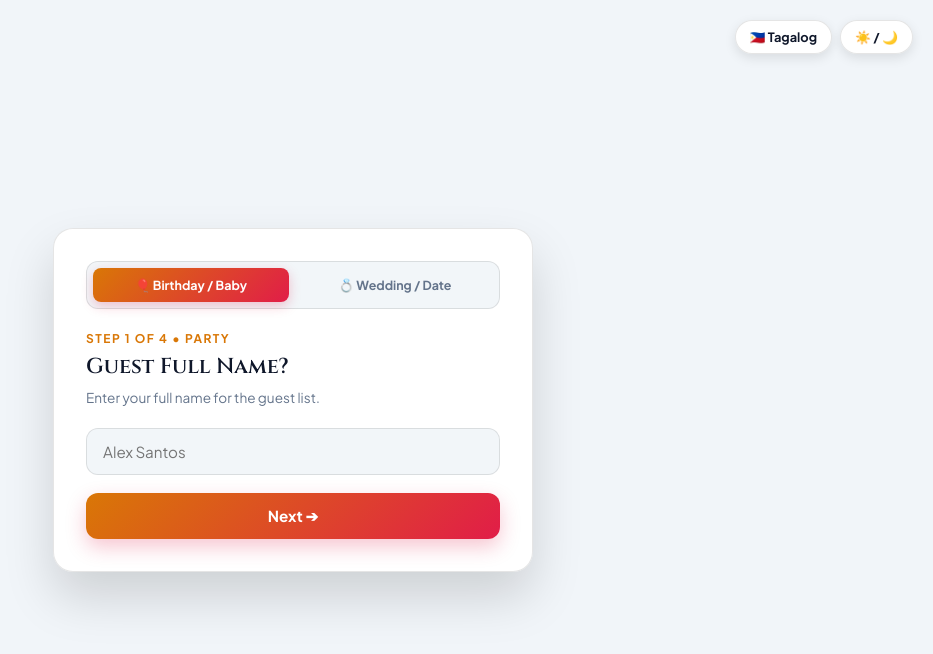
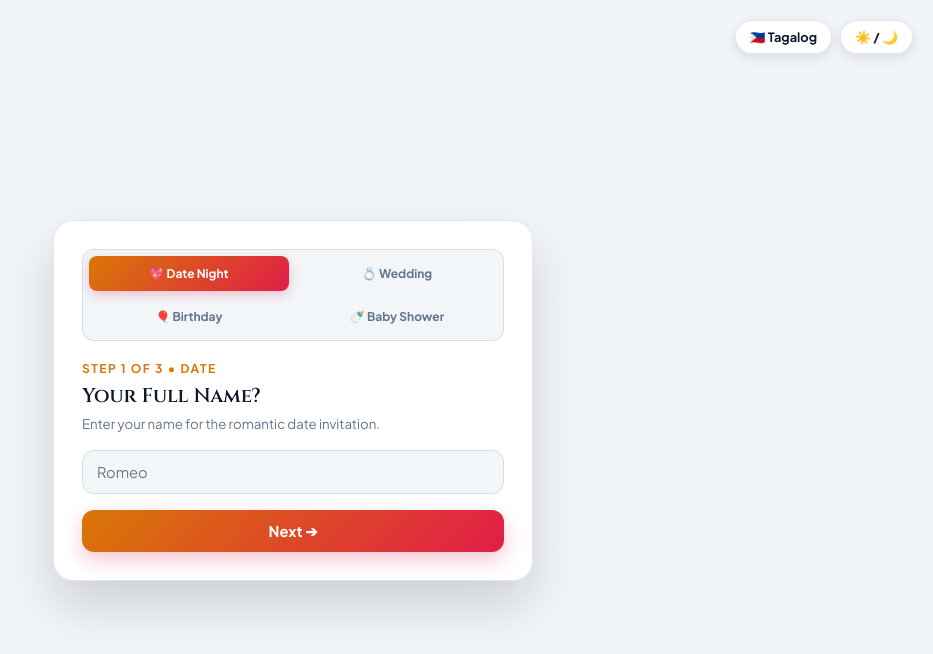
Before and after one commit to handlevault-official/crisp-gate-invite, a plain HTML site: page index.html in a window 1280 px wide. Both pictures are taken after a click on the element 640 px from the left and 400 px from the top of the page. Shown: the whole page, without its empty margins (347-1280 px from the left). Drawn offline with Linux system fonts and the light colour scheme.

Commit message:
Update index.html

```diff
--- a/index.html
+++ b/index.html
@@ -173,7 +173,7 @@
             backdrop-filter: blur(16px);
             border: 1px solid var(--border);
             border-radius: 20px;
-            padding: 32px;
+            padding: 28px;
             box-shadow: 0 25px 50px rgba(0, 0, 0, 0.15);
             animation: slideUp 0.5s ease forwards;
         }
@@ -183,6 +183,7 @@
             to { opacity: 1; transform: translateY(0); }
         }
 
+        /* 4-Button Grid for Separate Events */
         .mode-tabs {
             display: grid;
             grid-template-columns: repeat(2, 1fr);
@@ -190,7 +191,7 @@
             background: var(--input-bg);
             padding: 6px;
             border-radius: 12px;
-            margin-bottom: 22px;
+            margin-bottom: 20px;
             border: 1px solid var(--border);
         }
 
@@ -198,11 +199,12 @@
             background: transparent;
             border: none;
             color: var(--text-muted);
-            padding: 9px;
+            padding: 10px 8px;
             border-radius: 8px;
-            font-size: 0.78rem;
+            font-size: 0.75rem;
             font-weight: 700;
             cursor: pointer;
+            text-align: center;
         }
 
         .mode-btn.active {
@@ -222,27 +224,27 @@
 
         .question-title {
             font-family: 'Cinzel', serif;
-            font-size: 1.35rem;
+            font-size: 1.25rem;
             color: var(--text-main);
-            margin-bottom: 8px;
+            margin-bottom: 6px;
         }
 
         .question-desc {
-            font-size: 0.85rem;
+            font-size: 0.83rem;
             color: var(--text-muted);
-            margin-bottom: 22px;
+            margin-bottom: 18px;
         }
 
-        .form-group { margin-bottom: 18px; }
+        .form-group { margin-bottom: 16px; }
 
         input, select {
             width: 100%;
-            padding: 13px 16px;
+            padding: 12px 14px;
             background: var(--input-bg);
             border: 1px solid var(--border);
             border-radius: 12px;
             color: var(--text-main);
-            font-size: 0.95rem;
+            font-size: 0.92rem;
             outline: none;
         }
 
@@ -256,12 +258,12 @@
 
         .btn-next, .btn-back {
             flex: 1;
-            padding: 13px;
+            padding: 12px;
             border: none;
             border-radius: 12px;
             font-weight: 700;
             cursor: pointer;
-            font-size: 0.95rem;
+            font-size: 0.92rem;
         }
 
         .btn-next {
@@ -279,7 +281,7 @@
         .error-text {
             color: #e11d48;
             font-size: 0.82rem;
-            margin-top: 10px;
+            margin-top: 8px;
             font-weight: 600;
             text-align: center;
         }
@@ -375,16 +377,18 @@
         <div class="env-sub" data-i18n="envSub">Tap wax seal to open your invite envelope</div>
     </div>
 
-    <!-- STEP 2: STEP-BY-STEP SCREENING CARD -->
+    <!-- STEP 2: STEP-BY-STEP SCREENING CARD (SEPARATED EVENT TABS) -->
     <div class="gate-card hidden" id="stepGate">
         <div class="mode-tabs">
-            <button class="mode-btn active" id="tabParty" onclick="switchMode('party')">🎈 Birthday / Baby</button>
-            <button class="mode-btn" id="tabWedding" onclick="switchMode('wedding')">💍 Wedding / Date</button>
+            <button class="mode-btn active" id="tabDate" onclick="switchMode('date')">💖 Date Night</button>
+            <button class="mode-btn" id="tabWedding" onclick="switchMode('wedding')">💍 Wedding</button>
+            <button class="mode-btn" id="tabBirthday" onclick="switchMode('birthday')">🎈 Birthday</button>
+            <button class="mode-btn" id="tabBaby" onclick="switchMode('babyshower')">🍼 Baby Shower</button>
         </div>
 
-        <div class="step-indicator" id="stepIndicator">Step 1 of 4</div>
-        <div class="question-title" id="qTitle">Guest Full Name?</div>
-        <div class="question-desc" id="qDesc">Ilagay ang iyong buong pangalan para sa RSVP pass.</div>
+        <div class="step-indicator" id="stepIndicator">Step 1 of 3</div>
+        <div class="question-title" id="qTitle">Your Full Name?</div>
+        <div class="question-desc" id="qDesc">Ilagay ang iyong pangalan para sa imbitasyon.</div>
 
         <div class="form-group" id="inputContainer">
             <!-- Dynamically injected input per question -->
@@ -407,7 +411,6 @@
         <div class="ticket-box">
             <div class="ticket-row"><span class="t-label" data-i18n="lblGuest">Guest:</span><span class="t-val" id="resName"></span></div>
             <div class="ticket-row"><span class="t-label" data-i18n="lblEvent">Event Type:</span><span class="t-val" id="resEvent"></span></div>
-            <div class="ticket-row"><span class="t-label" data-i18n="lblSeats">Reserved Seats:</span><span class="t-val" id="resSeats"></span></div>
             <div class="ticket-row"><span class="t-label" data-i18n="lblStatus">Status:</span><span class="t-val" style="color: var(--emerald);" id="resStatus"></span></div>
             <div class="ticket-row"><span class="t-label" data-i18n="lblCode">Invitation Pass:</span><span class="t-val" style="color: var(--gold);" id="resCode"></span></div>
         </div>
@@ -416,7 +419,7 @@
     </div>
 
     <script>
-        // Multi-language dictionary
+        // Multi-language dictionary with separated events
         const langData = {
             en: {
                 envPrompt: "SPECIAL INVITATION",
@@ -427,68 +430,76 @@
                 successSub: "Your attendance has been successfully recorded.",
                 lblGuest: "Guest:",
                 lblEvent: "Event Type:",
-                lblSeats: "Reserved Seats:",
                 lblStatus: "Status:",
                 lblCode: "Invitation Pass:",
                 btnSave: "✨ Save Guest Invite Pass",
-                stepsParty: [
-                    { title: "Guest Full Name?", desc: "Enter your full name for the guest list.", placeholder: "Alex Santos" },
-                    { title: "Event Celebration Type?", desc: "Select which joyous occasion you are attending.", options: [
-                        {val: "Kids Birthday Party", text: "Kids Birthday Party 🎈"},
-                        {val: "Baby Shower Celebration", text: "Baby Shower Celebration 🍼"}
-                    ]},
-                    { title: "Number of Attending Guests?", desc: "How many people are coming with you?", placeholder: "Hal. 2 Adults, 1 Kid" },
-                    { title: "Special Dietary / Notes?", desc: "Any allergies or gift messages?", placeholder: "None / Best wishes!" }
+                stepsDate: [
+                    { title: "Your Full Name?", desc: "Enter your name for the romantic date invitation.", placeholder: "Romeo" },
+                    { title: "Preferred Date & Time?", desc: "When are we going out?", placeholder: "Friday, 7:00 PM" },
+                    { title: "Cuisine or Activity Choice?", desc: "What kind of date do you prefer?", placeholder: "Italian Dining & Stargazing" }
                 ],
                 stepsWedding: [
-                    { title: "Guest Full Name?", desc: "Enter your name as written on the invitation.", placeholder: "Maria Clara" },
-                    { title: "Ceremony & Date Type?", desc: "Select the formal event you are joining.", options: [
-                        {val: "Wedding Ceremony & Reception", text: "Wedding Ceremony & Reception 💍"},
-                        {val: "Special Romantic Date Night", text: "Special Romantic Date Night 🌹"}
+                    { title: "Guest Full Name?", desc: "Enter your name as written on the wedding invite.", placeholder: "Maria Clara" },
+                    { title: "Will you attend?", desc: "Confirm your presence at the ceremony.", options: [
+                        {val: "Attending Ceremony & Reception", text: "Attending Ceremony & Reception 💍"},
+                        {val: "Virtual Attendee", text: "Virtual Attendee 💻"}
                     ]},
-                    { title: "Table Seating Preference?", desc: "Choose your preferred seating group.", placeholder: "Family / Friends" },
-                    { title: "Confirmation Passcode?", desc: "Enter your RSVP code from the invite.", placeholder: "VIP-2026" }
+                    { title: "Table Seating Group?", desc: "Choose your preferred seating group.", placeholder: "Family / Friends" }
+                ],
+                stepsBirthday: [
+                    { title: "Guest Full Name?", desc: "Enter your name for the birthday party.", placeholder: "Alex Santos" },
+                    { title: "Age/Theme Milestone?", desc: "Which birthday celebration is this?", placeholder: "7th Birthday Party 🎈" },
+                    { title: "Number of Guests?", desc: "How many people are coming with you?", placeholder: "2 Adults, 1 Child" }
+                ],
+                stepsBaby: [
+                    { title: "Guest Full Name?", desc: "Enter your name for the baby shower.", placeholder: "Auntie Sarah" },
+                    { title: "Baby Shower Wish?", desc: "Send a sweet blessing for the baby.", placeholder: "Wishing you a healthy baby!" },
+                    { title: "Brought a Gift?", desc: "Optional gift confirmation.", placeholder: "Diapers / Baby Clothes" }
                 ]
             },
             tl: {
-                envPrompt: "SPECIAL INVITATION",
+                envPrompt: "ESPESYAL NA IMBITASYON",
                 envSub: "I-tap ang wax seal para buksan ang iyong imbitasyon",
                 btnBack: "Bumalik",
                 btnNext: "Susunod ➔",
                 successHeader: "Kumpirmado ang RSVP Mo!",
-                successSub: "Naitala na ang iyong pagdalo sa masayang okasyon.",
+                successSub: "Naitala na ang iyong pagdalo sa espesyal na okasyon.",
                 lblGuest: "Bisita:",
                 lblEvent: "Uri ng Okasyon:",
-                lblSeats: "Bilang ng Upuan:",
                 lblStatus: "Katayuan:",
                 lblCode: "Invitation Pass:",
                 btnSave: "✨ I-save ang Invite Pass",
-                stepsParty: [
-                    { title: "Buong Pangalan ng Bisita?", desc: "Ilagay ang iyong pangalan para sa listahan.", placeholder: "Alex Santos" },
-                    { title: "Uri ng Pagdiriwang?", desc: "Piliin kung saang party ka dadalo.", options: [
-                        {val: "Kids Birthday Party", text: "Birthday Party ng Bata 🎈"},
-                        {val: "Baby Shower Celebration", text: "Baby Shower Celebration 🍼"}
-                    ]},
-                    { title: "Ilan kayong Dadalo?", desc: "Ilan ang kasama mong pumunta?", placeholder: "Hal. 2 Matanda, 1 Bata" },
-                    { title: "May Alerhiya o Mensahe ba?", desc: "Mensahe para sa celebrant o notes.", placeholder: "Wala / Happy Birthday!" }
+                stepsDate: [
+                    { title: "Iyong Buong Pangalan?", desc: "Ilagay ang iyong pangalan para sa date imbitasyon.", placeholder: "Romeo" },
+                    { title: "Gusto mong Petsa at Oras?", desc: "Kailan tayo aalis para mag-date?", placeholder: "Biyernes, 7:00 PM" },
+                    { title: "Anong Klase ng Date?", desc: "Saan mo gustong pumunta o kumain?", placeholder: "Italian Food at Magandang Tanawin" }
                 ],
                 stepsWedding: [
-                    { title: "Buong Pangalan ng Bisita?", desc: "Ilagay ang iyong pangalan ayon sa imbitasyon.", placeholder: "Maria Clara" },
-                    { title: "Uri ng Pormal na Event?", desc: "Piliin ang okasyong iyong dadaluhan.", options: [
-                        {val: "Wedding Ceremony & Reception", text: "Kasal at Pagtanggap (Wedding) 💍"},
-                        {val: "Special Romantic Date Night", text: "Espesyal na Date Night 🌹"}
+                    { title: "Buong Pangalan ng Bisita?", desc: "Ilagay ang pangalan mo ayon sa wedding invite.", placeholder: "Maria Clara" },
+                    { title: "Dadalo ka ba sa Kasal?", desc: "Kumpirmahin ang iyong presensya.", options: [
+                        {val: "Attending Ceremony & Reception", text: "Dadalo sa Seremonya at Reception 💍"},
+                        {val: "Virtual Attendee", text: "Online nalang manonood 💻"}
                     ]},
-                    { title: "Saan mo gustong umupo?", desc: "Piliin ang iyong preferred seating group.", placeholder: "Pamilya / Kaibigan" },
-                    { title: "Confirmation Passcode?", desc: "Ilagay ang RSVP code na nakalagay sa invite.", placeholder: "VIP-2026" }
+                    { title: "Saan gustong umupo?", desc: "Piliin ang iyong seating group.", placeholder: "Pamilya / Kaibigan" }
+                ],
+                stepsBirthday: [
+                    { title: "Buong Pangalan ng Bisita?", desc: "Ilagay ang iyong pangalan para sa birthday.", placeholder: "Alex Santos" },
+                    { title: "Pangalan o Edad ng Celebrant?", desc: "Anong birthday party ito?", placeholder: "7th Birthday Party 🎈" },
+                    { title: "Ilan kayong Dadalo?", desc: "Ilan ang kasama mo?", placeholder: "2 Matanda, 1 Bata" }
+                ],
+                stepsBaby: [
+                    { title: "Buong Pangalan ng Bisita?", desc: "Ilagay ang iyong pangalan para sa baby shower.", placeholder: "Auntie Sarah" },
+                    { title: "Mensahe para kay Baby?", desc: "Mag-iwan ng magandang basbas.", placeholder: "Maging malusog sana si baby!" },
+                    { title: "Regalo para kay Baby?", desc: "Opsyonal na regalo.", placeholder: "Lampin / Damit para kay Baby" }
                 ]
             }
         };
 
         let currentLang = 'en';
         let currentTheme = 'light';
-        let mode = 'party'; // party or wedding
+        let mode = 'date'; // date, wedding, birthday, babyshower
         let step = 1;
-        let inviteDataUser = { name: '', eventType: '', seats: '' };
+        let inviteDataUser = { name: '', detail: '' };
 
         function toggleLang() {
             currentLang = currentLang === 'en' ? 'tl' : 'en';
@@ -521,13 +532,22 @@
             }, 600);
         }
 
-
         function switchMode(selectedMode) {
             mode = selectedMode;
             step = 1;
-            document.getElementById('tabParty').classList.toggle('active', mode === 'party');
+            document.getElementById('tabDate').classList.toggle('active', mode === 'date');
             document.getElementById('tabWedding').classList.toggle('active', mode === 'wedding');
+            document.getElementById('tabBirthday').classList.toggle('active', mode === 'birthday');
+            document.getElementById('tabBaby').classList.toggle('active', mode === 'babyshower');
             renderQuestion();
+        }
+
+        function getStepsList() {
+            const dict = langData[currentLang];
+            if (mode === 'date') return dict.stepsDate;
+            if (mode === 'wedding') return dict.stepsWedding;
+            if (mode === 'birthday') return dict.stepsBirthday;
+            return dict.stepsBaby;
         }
 
         function renderQuestion() {
@@ -535,10 +555,10 @@
             document.getElementById('btnBack').classList.toggle('hidden', step === 1);
 
             const dict = langData[currentLang];
-            const stepsList = mode === 'party' ? dict.stepsParty : dict.stepsWedding;
+            const stepsList = getStepsList();
             const qData = stepsList[step - 1];
 
-            document.getElementById('stepIndicator').innerText = `Step ${step} of 4 • ${mode.toUpperCase()}`;
+            document.getElementById('stepIndicator').innerText = `Step ${step} of ${stepsList.length} • ${mode.toUpperCase()}`;
             document.getElementById('qTitle').innerText = qData.title;
             document.getElementById('qDesc').innerText = qData.desc;
 
@@ -550,16 +570,16 @@
                 });
                 html = `<select id="ansVal">${optionsHtml}</select>`;
             } else {
-                let val = step === 1 ? inviteDataUser.name : (step === 2 ? inviteDataUser.eventType : '');
-                html = `<input type="${qData.type || 'text'}" id="ansVal" placeholder="${qData.placeholder}" value="${val}">`;
+                let val = step === 1 ? inviteDataUser.name : (step === 2 ? inviteDataUser.detail : '');
+                html = `<input type="text" id="ansVal" placeholder="${qData.placeholder}" value="${val}">`;
             }
 
             document.getElementById('inputContainer').innerHTML = html;
 
-            if (step < 4) {
+            if (step < stepsList.length) {
                 document.getElementById('btnNext').innerText = dict.btnNext;
             } else {
-                document.getElementById('btnNext').innerText = currentLang === 'en' ? 'Confirm Attendance 🎉' : 'Kumpirmahin ang Pagdalo 🎉';
+                document.getElementById('btnNext').innerText = currentLang === 'en' ? 'Confirm RSVP 🎉' : 'Kumpirmahin 🎉';
             }
         }
 
@@ -567,6 +587,7 @@
             const valElem = document.getElementById('ansVal');
             const err = document.getElementById('errorMsg');
             const val = valElem ? valElem.value.trim() : '';
+            const stepsList = getStepsList();
 
             if (!val) {
                 err.innerText = currentLang === 'en' ? "⚠️ Please fill out this field before proceeding." : "⚠️ Paki-fill up muna ang patlang na ito.";
@@ -574,9 +595,9 @@
             }
 
             if (step === 1) inviteDataUser.name = val;
-            if (step === 2) inviteDataUser.eventType = val;
-            if (step === 3) inviteDataUser.seats = val;
-            if (step === 4) {
+            if (step === 2) inviteDataUser.detail = val;
+
+            if (step >= stepsList.length) {
                 showSuccess();
                 return;
             }
@@ -593,8 +614,13 @@
             document.getElementById('stepGate').classList.add('hidden');
 
             document.getElementById('resName').innerText = inviteDataUser.name;
-            document.getElementById('resEvent').innerText = inviteDataUser.eventType;
-            document.getElementById('resSeats').innerText = inviteDataUser.seats;
+            let eventTitles = {
+                date: currentLang === 'en' ? "Romantic Date Night 💖" : "Espesyal na Date Night 💖",
+                wedding: currentLang === 'en' ? "Wedding Ceremony 💍" : "Kasal at Pagtanggap 💍",
+                birthday: currentLang === 'en' ? "Birthday Party 🎈" : "Birthday Party 🎈",
+                babyshower: currentLang === 'en' ? "Baby Shower 🍼" : "Baby Shower 🍼"
+            };
+            document.getElementById('resEvent').innerText = eventTitles[mode];
             document.getElementById('resStatus').innerText = currentLang === 'en' ? "Confirmed & Attending" : "Kumpirmado at Dadalo";
             document.getElementById('resCode').innerText = 'CRISP-INVITE-' + Math.random().toString(36).substring(2, 7).toUpperCase();
 
```
